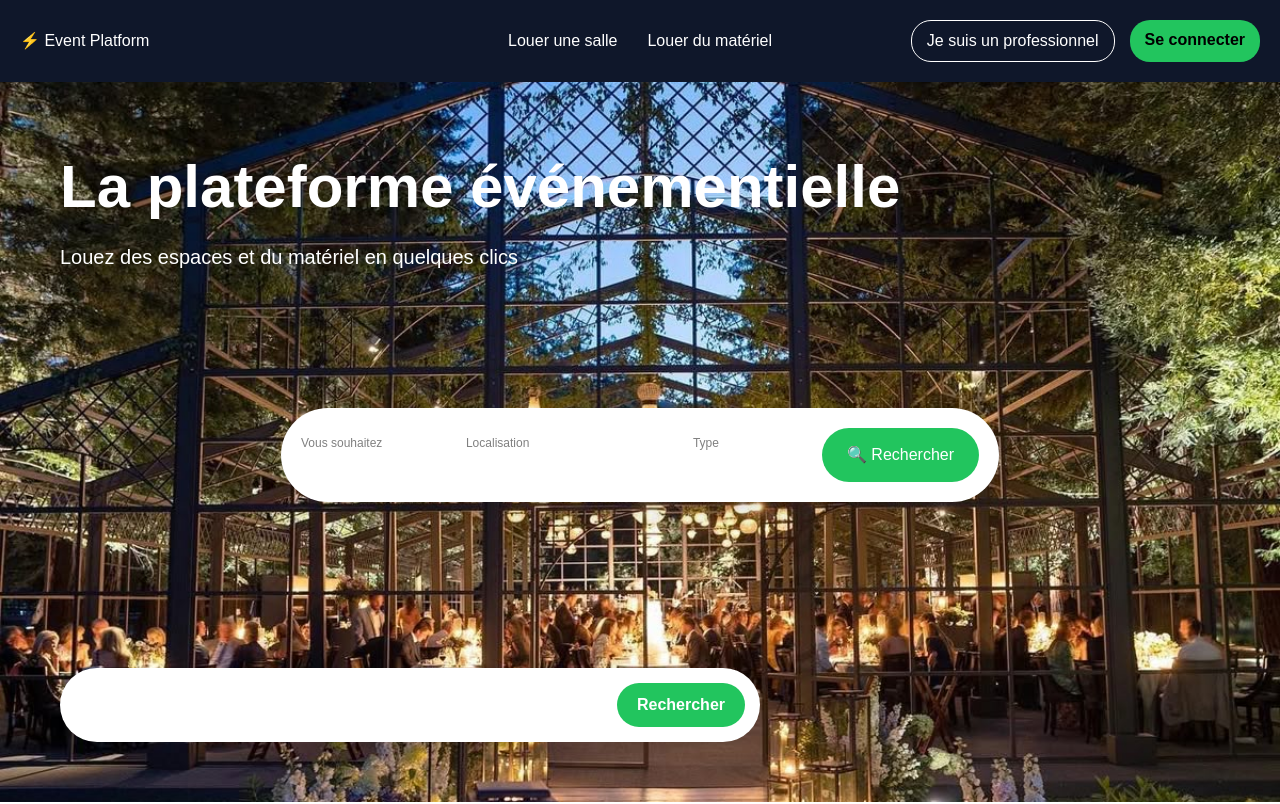
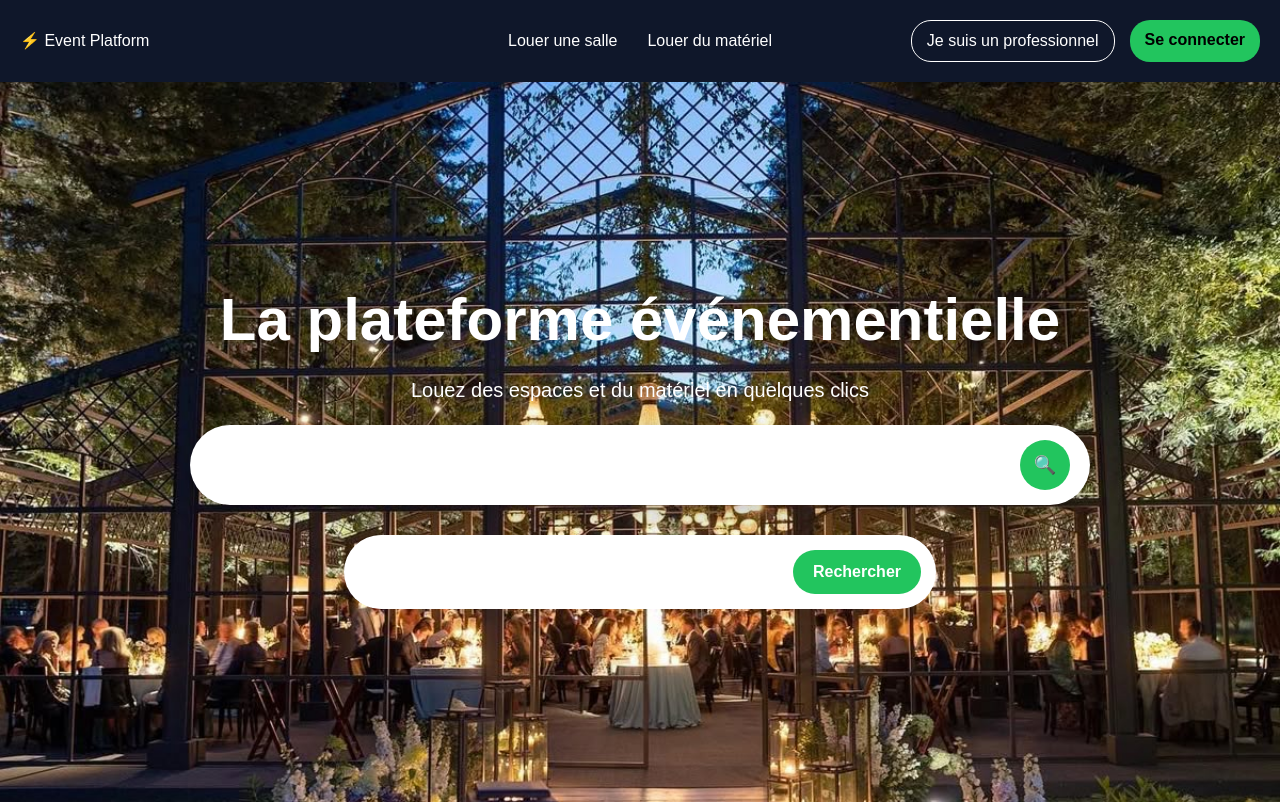
Before and after one commit to sara16g/event-platform, a Next.js app: page / in a window 1280 px wide. Shown: the top 804 px of the page. Built offline with nearby package versions, Linux system fonts and the light colour scheme.

Commit message:
add search bar

```diff
--- a/app/components/SearchBar.tsx
+++ b/app/components/SearchBar.tsx
@@ -2,54 +2,63 @@ export default function SearchBar() {
   return (
     <div
       style={{
+        display: "flex",
+        alignItems: "center",
+        justifyContent: "space-between",
         background: "white",
-        padding: "20px",
         borderRadius: "50px",
-        display: "flex",
+        padding: "15px 20px",
+        width: "100%",
+        maxWidth: "900px",
+        marginTop: "20px",
+        boxShadow: "0 10px 30px rgba(0,0,0,0.2)",
         gap: "20px",
-        alignItems: "center",
-        boxShadow: "0 10px 30px rgba(0,0,0,0.1)",
-        maxWidth: "900px",
-        margin: "auto",
       }}
     >
       {/* TYPE */}
-      <div>
-        <p style={{ fontSize: "12px", color: "gray" }}>Vous souhaitez</p>
-        <select>
-          <option>Réserver un lieu</option>
+      <div style={{ flex: 1 }}>
+        <p style={{ fontSize: "12px", margin: 0 }}>Vous souhaitez</p>
+        <select style={{ border: "none", fontSize: "14px" }}>
+          <option>Réserver une activité</option>
+          <option>Louer une salle</option>
           <option>Louer du matériel</option>
         </select>
       </div>
 
-      {/* VILLE */}
-      <div>
-        <p style={{ fontSize: "12px", color: "gray" }}>Localisation</p>
-        <input placeholder="Paris, Lyon..." />
+      {/* LOCALISATION */}
+      <div style={{ flex: 1 }}>
+        <p style={{ fontSize: "12px", margin: 0 }}>Localisation</p>
+        <input
+          type="text"
+          placeholder="Où recherchez-vous ?"
+          style={{ border: "none", fontSize: "14px", width: "100%" }}
+        />
       </div>
 
-      {/* TYPE EVENT */}
-      <div>
-        <p style={{ fontSize: "12px", color: "gray" }}>Type</p>
-        <select>
-          <option>Mariage</option>
-          <option>Anniversaire</option>
-          <option>Entreprise</option>
+      {/* SPORT / TYPE */}
+      <div style={{ flex: 1 }}>
+        <p style={{ fontSize: "12px", margin: 0 }}>Type</p>
+        <select style={{ border: "none", fontSize: "14px" }}>
+          <option>Tous</option>
+          <option>Événement</option>
+          <option>Matériel</option>
         </select>
       </div>
 
-      {/* BUTTON */}
+      {/* BOUTON */}
       <button
         style={{
           background: "#22c55e",
           color: "white",
-          padding: "15px 25px",
-          borderRadius: "30px",
           border: "none",
+          borderRadius: "50%",
+          width: "50px",
+          height: "50px",
           cursor: "pointer",
+          fontSize: "18px",
         }}
       >
-        🔍 Rechercher
+        🔍
       </button>
     </div>
   );
--- a/app/page.tsx
+++ b/app/page.tsx
@@ -14,6 +14,7 @@ export default function Home() {
           display: "flex",
           flexDirection: "column",
           justifyContent: "center",
+          alignItems: "center",
           padding: "60px",
           color: "white",
         }}
@@ -73,6 +74,7 @@ export default function Home() {
           </button>
         </div>
       </section>
+
       {/* CARTES */}
       <section style={{ padding: "40px" }}>
      <h2>Espaces populaires</h2>
```
